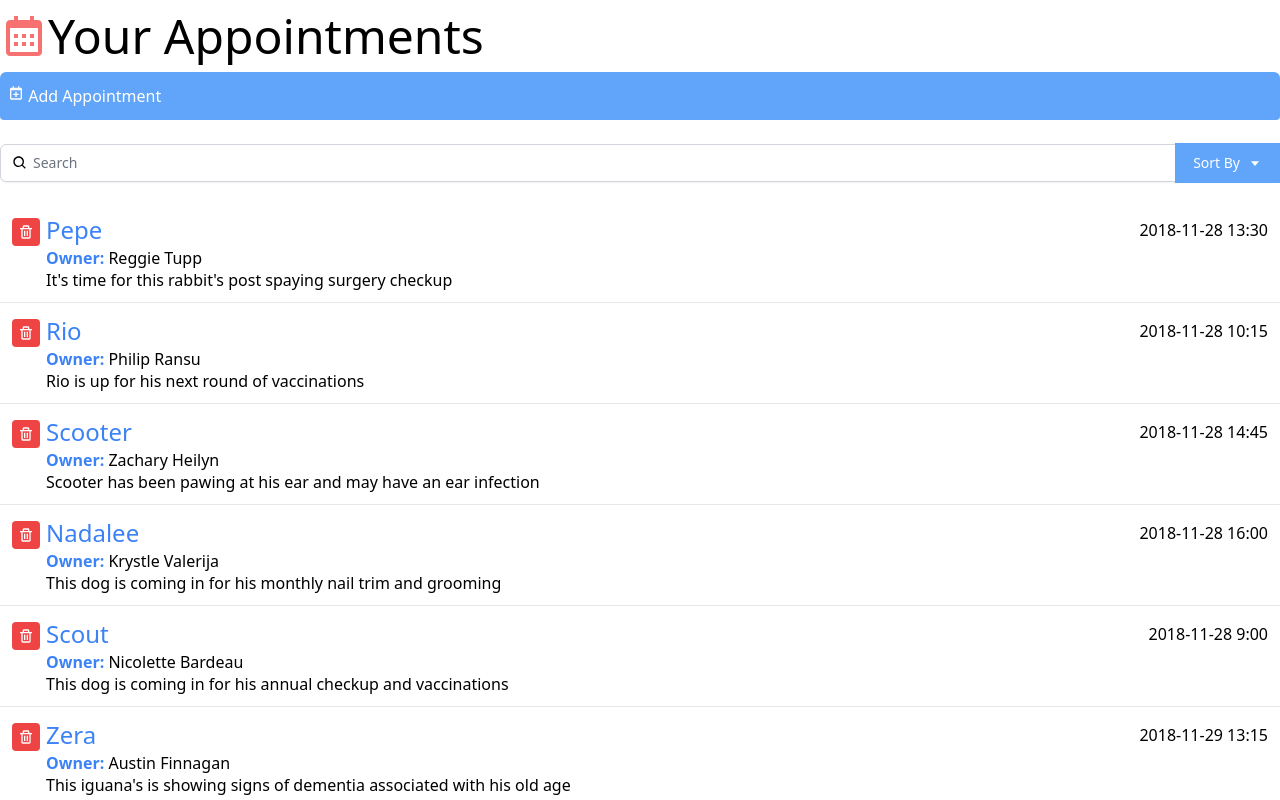
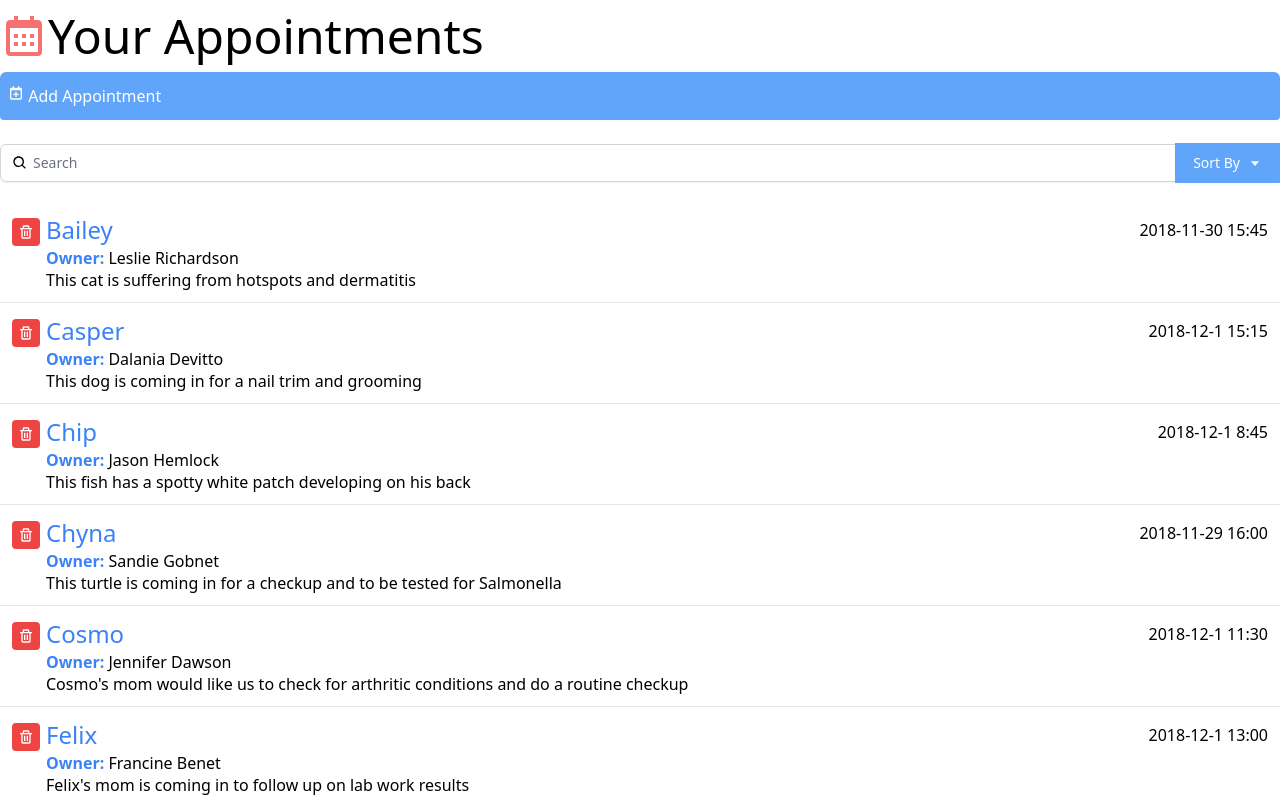
Before and after one commit to viveksrao/reactjs-building-interface, a React (Create React App) app: page / in a window 1280 px wide. Shown: the top 800 px of the page. Built offline with nearby package versions, Linux system fonts and the light colour scheme.

Commit message:
Setting up a sort

```diff
--- a/src/App.js
+++ b/src/App.js
@@ -7,12 +7,21 @@ import AppointmentInfo from './components/AppointmentInfo';
 function App() {
   let [appointmentList, setAppointmentList] = useState([]);
   let [query, setQuery] = useState('');
-  const filteredAppointments = appointmentList.filter((item) => {
+  let [sortBy, setSortBy] = useState('petName');
+  let [orderBy, setOrderBy] = useState('asc');
+  const filteredAppointments = appointmentList
+    .filter((item) => {
       return (
         item.petName.toLowerCase().includes(query.toLowerCase()) ||
         item.ownerName.toLowerCase().includes(query.toLowerCase()) ||
         item.aptNotes.toLowerCase().includes(query.toLowerCase())
       );
+    })
+    .sort((a, b) => {
+      let order = orderBy === 'asc' ? 1 : -1;
+      return a[sortBy].toLowerCase() < b[sortBy].toLowerCase()
+        ? -1 * order
+        : 1 * order;
     });
   const fetchData = useCallback(() => {
     fetch('./data.json')
```
Lines whose indentation alone changed are shown as unchanged.
